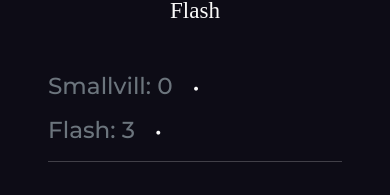
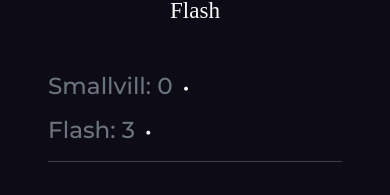
Before and after one commit to Joshuafrankle/streak-tracker, a React (Create React App) app: page / in a window 390 px wide. Shown: the part 239-434 px from the top of the page. Built offline with nearby package versions, Linux system fonts and the light colour scheme; no server answers; a web font is replaced by a local one.

Commit message:
media query

```diff
--- a/src/assets/scss/style.scss
+++ b/src/assets/scss/style.scss
@@ -60,3 +60,9 @@ h1 {
 .record-list > * {
   margin-right: 20px;
 }
+
+@media (max-width: 490px) {
+  .record-list > * {
+    margin-right: 10px;
+  }
+}
```
